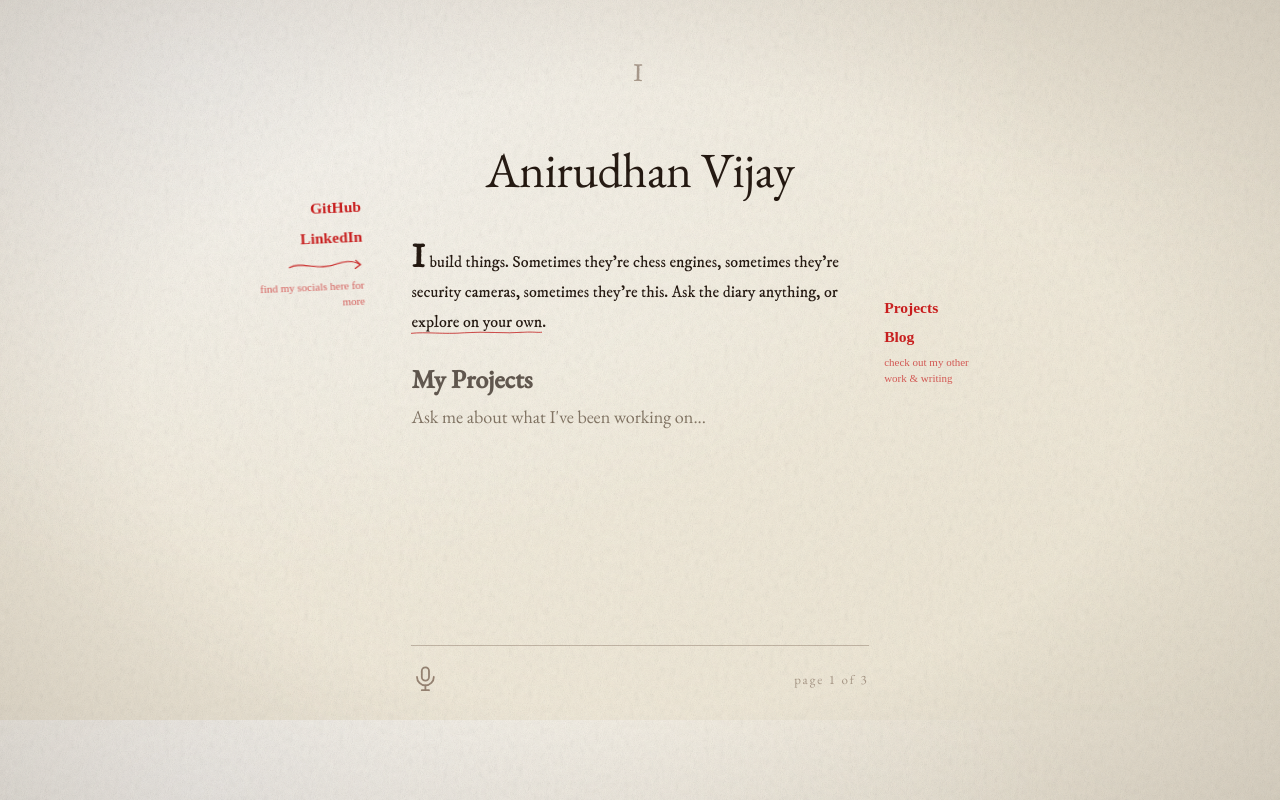
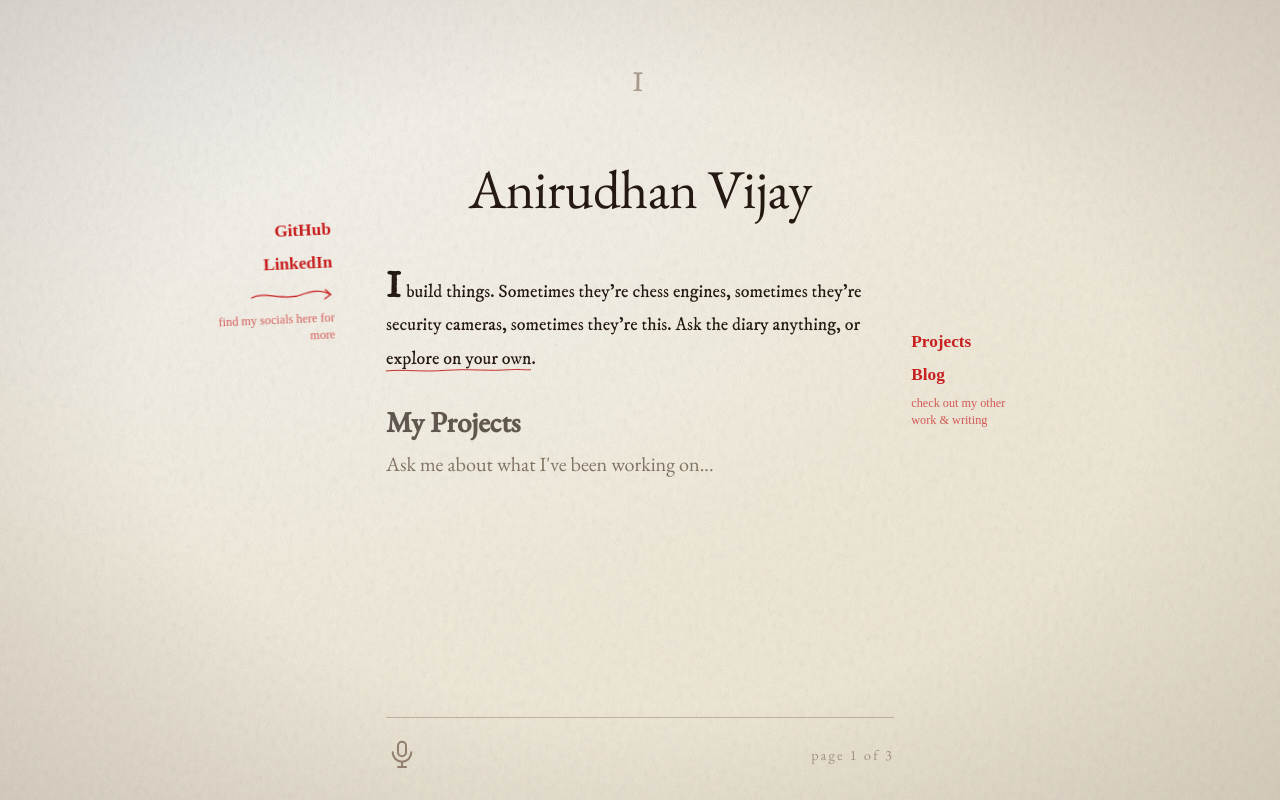
Before and after one commit to anirudhan25/portfolio, a SvelteKit app: page / in a window 1280 px wide. Built offline with nearby package versions, Linux system fonts and the light colour scheme; a web font is replaced by a local one.

Commit message:
fix: scaling zoom issue html

```diff
--- a/src/app.css
+++ b/src/app.css
@@ -33,19 +33,13 @@
 	}
 
 	html {
-			/* 1. The literal browser zoom override (Works perfectly in Chrome/Safari on Mac) */
-			zoom: 0.9 !important;
-
-			/* 2. The Firefox fallback (Firefox doesn't support 'zoom', so we scale the root REM base down instead) */
-			font-size: 90% !important;
-
-			/* Your existing gradients */
+		/* Set to 100% to ensure 1:1 scaling */
+		font-size: 90%;
 		background:
 			radial-gradient(ellipse at 15% 10%, #faf7f2 0%, transparent 55%),
 			radial-gradient(ellipse at 85% 85%, #f0e8d4 0%, transparent 55%),
 			radial-gradient(ellipse at 50% 50%, #f8f2e2 0%, transparent 80%),
-				#f2ead8 !important;
-
+			#f2ead8;
 		min-height: 100vh;
 		overflow-x: hidden;
 	}
```
Lines whose indentation alone changed are shown as unchanged.
